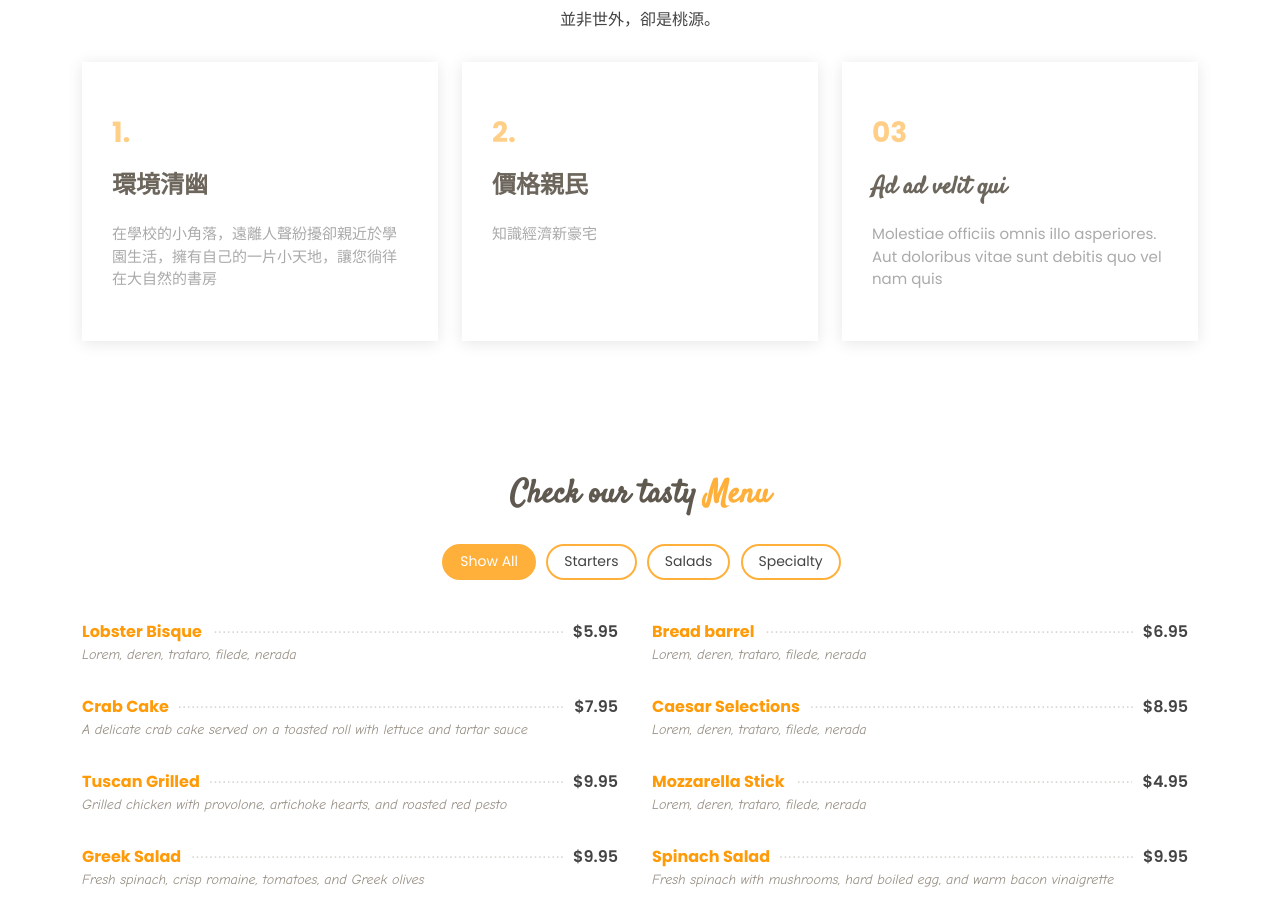
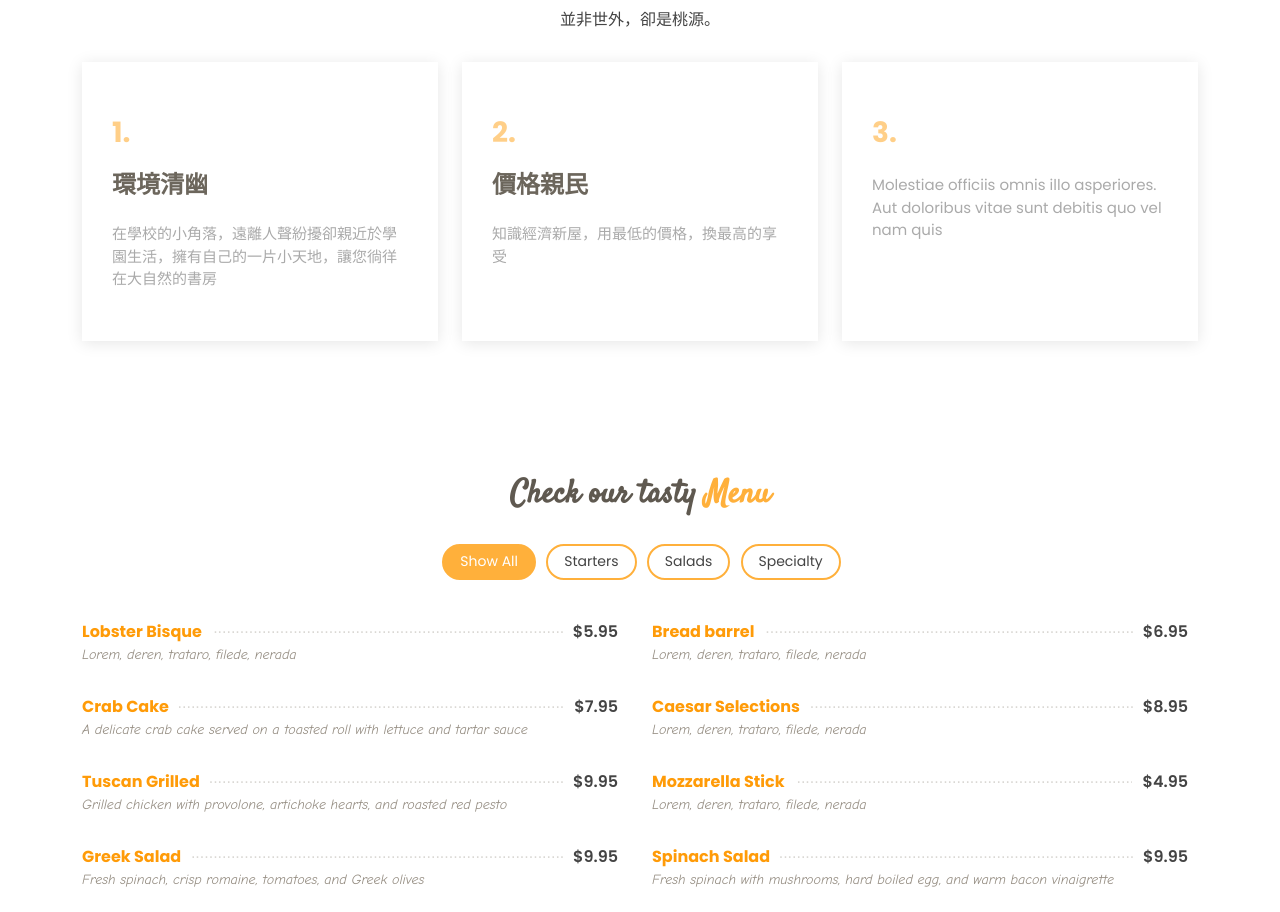
Before and after one commit to shioubi/web-design-project, a plain HTML site: page Delicious/index.html in a window 1280 px wide. Shown: the part 1440-2352 px from the top of the page. Drawn offline with Linux system fonts and the light colour scheme.

Commit message:
Update index.html

```diff
--- a/Delicious/index.html
+++ b/Delicious/index.html
@@ -194,14 +194,14 @@
             <div class="box">
               <span>2.</span>
               <h4>價格親民</h4>
-              <p>知識經濟新豪宅</p>
+              <p>知識經濟新屋，用最低的價格，換最高的享受</p>
             </div>
           </div>
 
           <div class="col-lg-4 mt-4 mt-lg-0">
             <div class="box">
-              <span>03</span>
-              <h4> Ad ad velit qui</h4>
+              <span>3.</span>
+              <h4> </h4>
               <p>Molestiae officiis omnis illo asperiores. Aut doloribus vitae sunt debitis quo vel nam quis</p>
             </div>
           </div>
```
